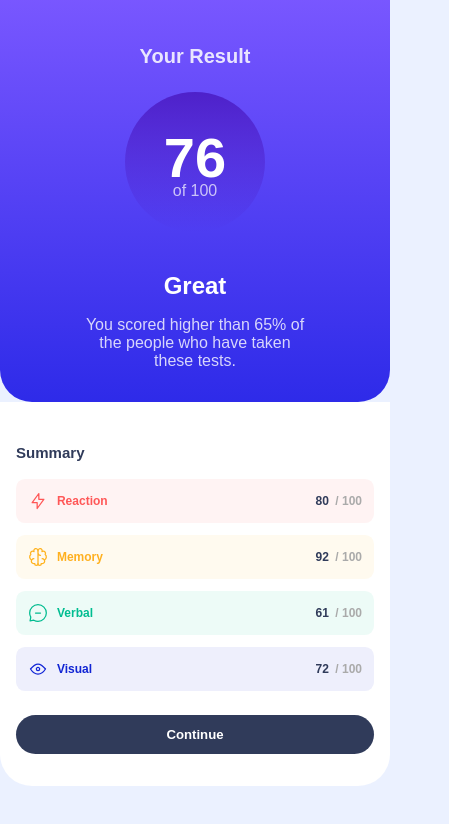
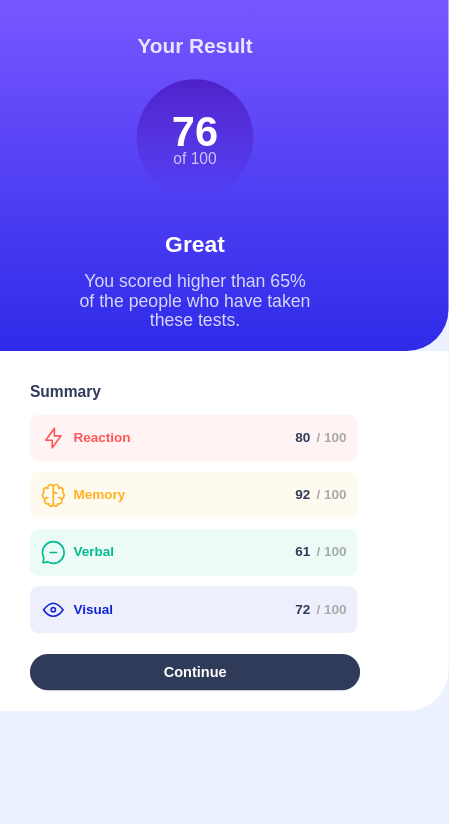
Before and after one commit to MPlightro/Frontend-Mentor, a plain HTML site: page results-summary-component-main/index.html in a window 390 px wide. Shown: the whole page, 449 px wide, since content can reach past the window. Drawn offline with Linux system fonts and the light colour scheme.

Commit message:
Add comparison slider and scale UI for results component
Introduced a new compare/index.html page with a slider to compare the live site and design preview. Updated results-summary-component-main to support UI scaling via a multiplier, refactored layout with a main-wrapper, and reduced sizes and spacing in styles.css for a more compact appearance. Also updated preview.jpg and improved responsive behavior.

```diff
--- a/results-summary-component-main/index.html
+++ b/results-summary-component-main/index.html
@@ -8,8 +8,10 @@
   <link rel="stylesheet" href="styles.css">
   <script src="script.js" defer></script>
   <title>Frontend Mentor | Results summary component</title>
+  <link rel="preconnect" href="https://fonts.google.com/specimen/Hanken+Grotesk">
 </head>
 <body>
+  <div class="main-wrapper">
     <div class="result-container">
       <h1>Your Result</h1>
       <div class="result-score-circle">
@@ -26,5 +28,6 @@
       </div>
       <button class="continue-btn">Continue</button>
     </div>
+  </div>
 </body>
 </html>
--- a/results-summary-component-main/script.js
+++ b/results-summary-component-main/script.js
@@ -1,7 +1,11 @@
+// Set this multiplier to scale the UI (e.g., 1 = normal, 1.2 = 20% bigger, 0.8 = 20% smaller)
+const scaleMultiplier = 1.3; // <-- EDIT THIS VALUE TO SCALE EVERYTHING
+
 document.addEventListener('DOMContentLoaded', async () => {
   const summaryList = document.getElementById('summary-list');
   const totalScoreElem = document.getElementById('total-score');
   const percentileTextElem = document.getElementById('percentile-text');
+  const wrapper = document.querySelector('.main-wrapper');
 
   try {
     const res = await fetch('data.json');
@@ -39,6 +43,18 @@ document.addEventListener('DOMContentLoaded', async () => {
         </span>
       </div>
     `).join('');
+
+    // Apply scaling to the wrapper ONLY
+    if (wrapper) {
+      wrapper.style.transform = `scale(${scaleMultiplier})`;
+      wrapper.style.transformOrigin = 'top center';
+      wrapper.style.width = `${400 * scaleMultiplier}px`;
+      wrapper.style.display = 'flex';
+      wrapper.style.gap = '0px';
+      wrapper.style.justifyContent = 'center';
+      wrapper.style.alignItems = 'center';
+      wrapper.style.margin = '0 auto';
+    }
   } catch (e) {
     summaryList.innerHTML = '<p style="color:red;">Failed to load summary data.</p>';
     if (percentileTextElem) {
--- a/results-summary-component-main/styles.css
+++ b/results-summary-component-main/styles.css
@@ -17,10 +17,9 @@ body {
   border-radius: 2rem;
   background: #fff;
   box-shadow: 0 8px 32px 0 rgba(61, 108, 236, 0.10);
-  margin: 0;
-  width: 300px;
-  height: 392.57px;
-  padding: 40px 32px 32px 32px;
+  margin: -58px 0 0 0; /* negative margin */
+  height: 294px;
+  padding: 20px 16px 16px 16px; /* reduced padding */
   display: flex;
   flex-direction: column;
   justify-content: flex-start;
@@ -30,92 +29,109 @@ body {
   background: linear-gradient(180deg, hsl(252, 100%, 67%), hsl(241, 81%, 54%));
   color: #fff;
   align-items: center;
+  width: 266px;
+  /* Move result-container 1/2 of its width to the right */
+  transform: translate(52px, 0);
+  position: fixed;
+  top: 0;
+  left: 0;
+  /* Optionally set right/bottom if you want full width/height, or keep width/height as before */
+  z-index: 999999999 !important; /* Use !important and a very high value */
 }
 
 .result-container h1 {
-  font-size: 1.25rem;
+  font-size: 1rem; /* reduced font size */
   font-weight: 700;
   opacity: 0.85;
-  margin-bottom: 1.5rem;
+  margin-bottom: 1rem; /* reduced margin */
 }
 
 .result-score-circle {
   background: linear-gradient(180deg, hsla(256, 72%, 46%, 1), hsla(241, 72%, 46%, 0));
   border-radius: 50%;
-  width: 140px;
-  height: 140px;
+  width: 90px;   /* reduced size */
+  height: 90px;  /* reduced size */
   display: flex;
   flex-direction: column;
   align-items: center;
   justify-content: center;
-  margin-bottom: 1.5rem;
+  margin-bottom: 1rem; /* reduced margin */
 }
 
 .result-score-circle .score {
-  font-size: 3.5rem;
+  font-size: 2rem; /* reduced font size */
   font-weight: 800;
   margin: 0;
 }
 
 .result-score-circle .of {
-  font-size: 1rem;
+  font-size: 0.75rem; /* reduced font size */
   opacity: 0.7;
-  margin-top: -0.5rem;
+  margin-top: -0.3rem;
 }
 
 .result-container h2 {
-  font-size: 1.5rem;
+  font-size: 1.1rem; /* reduced font size */
   font-weight: 700;
-  margin: 1rem 0 0.5rem 0;
+  margin: 0.7rem 0 0.3rem 0; /* reduced margin */
 }
 
 .result-container p {
-  font-size: 1rem;
+  font-size: 0.85rem; /* reduced font size */
   text-align: center;
   opacity: 0.8;
-  margin: 0.5rem 0 0 0;
-  max-width: 220px;
+  margin: 0.3rem 0 0 0; /* reduced margin */
+  max-width: 180px; /* reduced max width */
 }
 
 /* Summary panel */
 .summary-container {
   background: #fff;
+  width: 400px;
+  z-index: 1;
+  padding-left: 66px;
+  padding-right: 0;
+  transform: translate(-50px, 0);
 }
 
 .summary-container h1 {
-  font-size: 0.94rem; /* 1.25rem * 0.75 */
+  font-size: 0.75rem; /* reduced font size */
   font-weight: 700;
   color: hsl(224, 30%, 27%);
-  margin-bottom: 1.125rem; /* 1.5rem * 0.75 */
+  margin-bottom: 0.7rem; /* reduced margin */
+  margin-left: 60px;
+
 }
 
 .summary-item {
+  margin-left: 60px;
   display: flex;
   align-items: center;
   justify-content: space-between;
-  border-radius: 0.56rem; /* 0.75rem * 0.75 */
-  padding: 0.75rem;      /* 1rem * 0.75 */
-  margin-bottom: 0.75rem;/* 1rem * 0.75 */
-  font-size: 0.75rem;    /* 1rem * 0.75 */
+  border-radius: 0.42rem; /* reduced */
+  padding: 0.5rem;      /* reduced */
+  margin-bottom: 0.5rem;/* reduced */
+  font-size: 0.65rem;   /* reduced */
   font-weight: 700;
+  width: 63%;
 }
 
 .summary-item .label {
   display: flex;
   align-items: center;
-  gap: 0.56rem; /* 0.75rem * 0.75 */
+  gap: 0.35rem; /* reduced */
 }
 
 .summary-item .score {
   color: hsl(224, 30%, 27%);
   font-weight: 700;
-  font-size: 0.75rem; /* 1rem * 0.75, if you want to scale the score number too */
+  font-size: 0.65rem; /* reduced */
 }
 
 .summary-item .total {
   color: #aaa;
   font-weight: 700;
-  margin-left: 0.19rem; /* 0.25rem * 0.75 */
+  margin-left: 0.12rem; /* reduced */
 }
 
 /* Category backgrounds and colors */
@@ -138,23 +154,46 @@ body {
 
 /* Continue button */
 .continue-btn {
-  width: 100%;
-  margin-top: 0.75rem;    /* 1rem * 0.75 */
-  padding: 0.75rem 0;     /* 1rem * 0.75 */
+  width: 68%;
+  margin-top: 0.5rem;    /* reduced */
+  padding: 0.5rem 0;     /* reduced */
   background: hsl(224, 30%, 27%);
   color: #fff;
   border: none;
   border-radius: 2rem;
-  font-size: 0.825rem;    /* 1.1rem * 0.75 */
+  font-size: 0.7rem;    /* reduced */
   font-weight: 700;
   cursor: pointer;
   transition: background 0.2s;
+  margin-left: 60px;
+
 }
 
 .continue-btn:hover,
 .continue-btn:focus {
   background: linear-gradient(90deg, hsl(252, 100%, 67%), hsl(241, 81%, 54%));
   outline: none;
+}
+
+/* Main wrapper for flex layout */
+.main-wrapper {
+  display: flex;
+  gap: 0;
+  justify-content: center;
+  align-items: center;
+  width: 400px;
+  margin: 0 auto;
+  position: relative;
+  z-index: 1;
+  background: hsl(221, 100%, 96%);
+  border-radius: 2rem;
+}
+
+/* Make sure containers are above the background */
+.result-container,
+.summary-container {
+  position: relative;
+  z-index: 1;
 }
 
 /* Responsive */
@@ -165,12 +204,18 @@ body {
     align-items: stretch;
     min-height: 100vh;
   }
+  .main-wrapper {
+    flex-direction: column;
+    width: 100% !important;
+    gap: 0;
+  }
   .result-container, .summary-container {
-    width: 100%;
+    width: 100% !important;
     height: auto;
     border-radius: 0 0 2rem 2rem;
-    margin: 0;
+    margin: 0 !important;
     box-shadow: none;
-    padding: 32px 16px;
+    padding: 16px 8px; /* reduced for mobile */
+    transform: none !important;
   }
 }
```
Also changed, not shown: compare/index.html (added, +149 -0 lines), results-summary-component-main/preview.jpg. Lines whose indentation alone changed are shown as unchanged.
